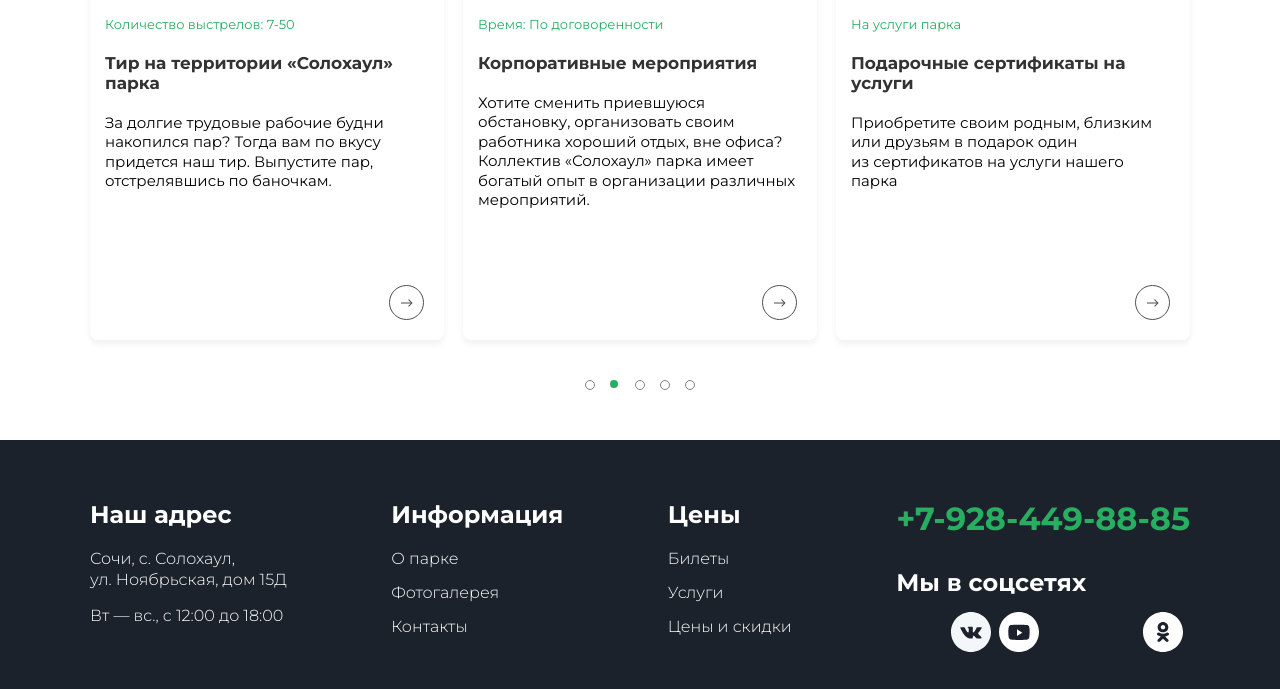
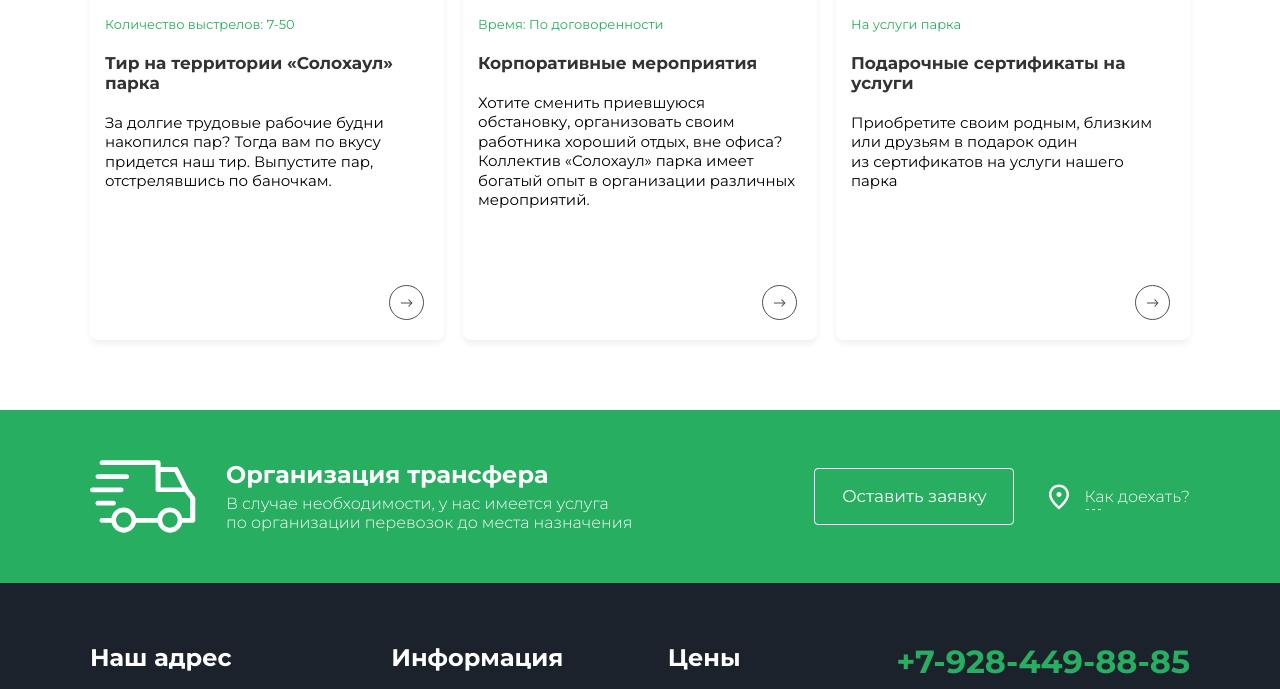
Before and after one commit to MichaelLegedza/Solohaul, a plain HTML site: page index.html in a window 1280 px wide. Shown: the part 2762-3451 px from the top of the page. Drawn offline with Linux system fonts and the light colour scheme.

Commit message:
transfer adaptive end, rework details

```diff
--- a/assets/css/style.css
+++ b/assets/css/style.css
@@ -12,19 +12,6 @@
   font-family: 'Montserrat', 'Roboto Slab', sans-serif;
 }
 
-/* ----- Buttons ----- */
-
-button {
-  border: 0;
-  cursor: pointer;
-}
-
-button img {
-  width: 90px;
-  height: 40px;
-  display: flex;
-  border-radius: 4px;
-}
 
 /* ----- Container ----- */
 
@@ -125,7 +112,19 @@
 
 /* ----- Btns ----- */
 
-.btn {
+button {
+  border: 0;
+  cursor: pointer;
+}
+
+button img {
+  width: 90px;
+  height: 40px;
+  display: flex;
+  border-radius: 4px;
+}
+
+.btn.btn--green {
   width: 200px;
   height: 57px;
   display: flex;
@@ -139,6 +138,11 @@
   font-size: 17px;
   line-height: 1.2;
   transition: .2s linear;
+}
+
+.btn.btn--border {
+  margin: 0 auto;
+  border: 1px solid #ffffff;
 }
 
 .btn:hover {
@@ -370,6 +374,7 @@
 
   .submenu {
     display: none;
+    z-index: 2;
   }
 
   .list__item:first-child:hover .submenu {
@@ -751,6 +756,10 @@
 
 @media (min-width: 1200px) {
 
+  .services {
+    padding-bottom: 70px;
+  }
+
   .services__items {
     flex-direction: row;
     justify-content: space-between;
@@ -773,13 +782,167 @@
     transform: translate(0px, -20px);
   }
 
+  .slider {
+    display: none;
+  }
+
 }
 
 /* ----- Services end ----- */
 
 /* ----- Transfer ----- */
 
+@media (min-width: 1px) {
 
+  .transfer {
+    padding: 50px 0px 65px;
+    background-color: #27AE60;
+    color: #ffffff;
+  }
+
+  .transfer__container {
+    text-align: center;
+  }
+
+  .transfer img {
+    width: 106px;
+    height: 73px;
+    margin: 0 auto 30px;
+  }
+
+  .transfer__subtitle {
+    margin-bottom: 20px;
+  }
+
+  .transfer__description {
+    font-weight: 300;
+  }
+
+  .transfer__inner {
+    margin-bottom: 30px;
+  }
+
+  .transfer__btn {
+    display: flex;
+    justify-content: center;
+    flex-direction: column;
+  }
+
+  .transfer .btn {
+    margin: 30px auto 35px;
+  }
+
+  .search {
+    position: relative;
+    display: inline-flex;
+    align-items: center;
+    justify-content: center;
+    font-weight: 300;
+    color: #ffffff;
+  }
+
+  .search::before {
+    content: '';
+    display: inline-block;
+    width: 30px;
+    height: 30px;
+    background: url(../svg/search-icon.svg) no-repeat;
+    margin-right: 10px;
+    transition: .5s ease;
+  }
+
+  .search:hover::before {
+    transform: rotate(360deg);
+    transition: .5s ease;
+  }
+
+  .search::after {
+    content: '';
+    position: absolute;
+    display: block;
+    width: 15px;
+    height: 1px;
+    background: url(../svg/border-bottom.svg) no-repeat;
+    bottom: 0;
+    left: 50%;
+    transform: translate(-35px, 0px);
+    transition: .2s linear;
+  }
+
+  .search:hover::after {
+    width: 100px;
+    transition: .2s linear;
+  }
+
+}
+
+@media (min-width: 576px) {
+
+  .transfer__inner {
+    display: flex;
+    flex-direction: column;
+  }
+
+  .transfer__description {
+    max-width: 420px;
+    margin: 0 auto;
+  }
+
+}
+
+@media (min-width: 768px) {
+
+  .transfer {
+    padding: 50px 0px;
+  }
+
+  .transfer__container {
+    display: flex;
+    flex-direction: column;
+    align-items: center;
+    text-align: unset;
+  }
+
+  .transfer__inner {
+    flex-direction: row;
+  }
+
+  .transfer img {
+    margin-bottom: 0px;
+    margin-right: 30px;
+  }
+
+  .transfer__subtitle {
+    margin-bottom: 5px;
+  }
+
+  .transfer__btn {
+    flex-direction: row;
+  }
+
+  .transfer .btn {
+    display: flex;
+    margin: 0px 30px 0px 0px;
+  }
+
+  .search::after {
+    transform: translate(-31px, -15px);
+  }
+
+}
+
+@media (min-width: 1200px) {
+
+  .transfer__container {
+    flex-direction: row;
+    justify-content: space-between;
+  }
+
+  .transfer__inner {
+    margin-bottom: 0px;
+  }
+
+}
 
 /* ----- Transfer end ----- */
 
--- a/index.html
+++ b/index.html
@@ -101,6 +101,10 @@
       </div>
     </section>
 
+    <!-- Opening end -->
+
+    <!-- About -->
+
     <section class="about">
       <div class="container about__container">
         <div class="about__inner">
@@ -114,6 +118,10 @@
 
       </div>
     </section>
+
+    <!-- About end -->
+
+    <!-- Services -->
 
     <section class="services">
       <div class="container services__container">
@@ -243,7 +251,29 @@
       </div>
     </section>
 
-    <!-- Opening end -->
+    <!-- Services end -->
+
+    <!-- Transfer -->
+
+    <section class="transfer">
+      <div class="container transfer__container">
+
+        <div class="transfer__inner">
+          <img src="./assets/svg/transfer-img.svg" alt="Трансфер">
+          <div class="transfer__content">
+            <h3 class="transfer__subtitle">Организация трансфера</h3>
+            <p class="transfer__description">В случае необходимости, у нас имеется услуга по организации перевозок до места назначения</p>
+          </div>
+        </div>
+        <div class="transfer__btn">
+          <button class="btn btn--green btn--border">Оставить заявку</button>
+          <a href="#" class="search">Как доехать?</a>
+        </div>
+      </div>
+    </section>
+
+    <!-- Transfer end -->
+
 
   </main>
 
```
Also changed, not shown: assets/svg/border-bottom.svg (added), assets/svg/search-icon.svg (added), assets/svg/transfer-img.svg (added).
